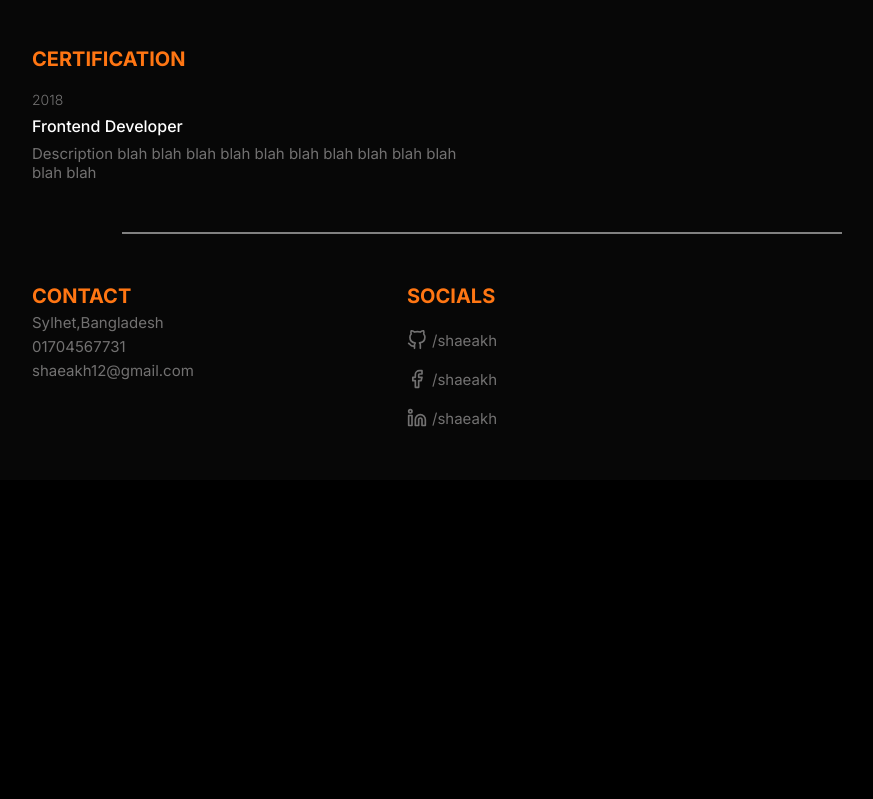
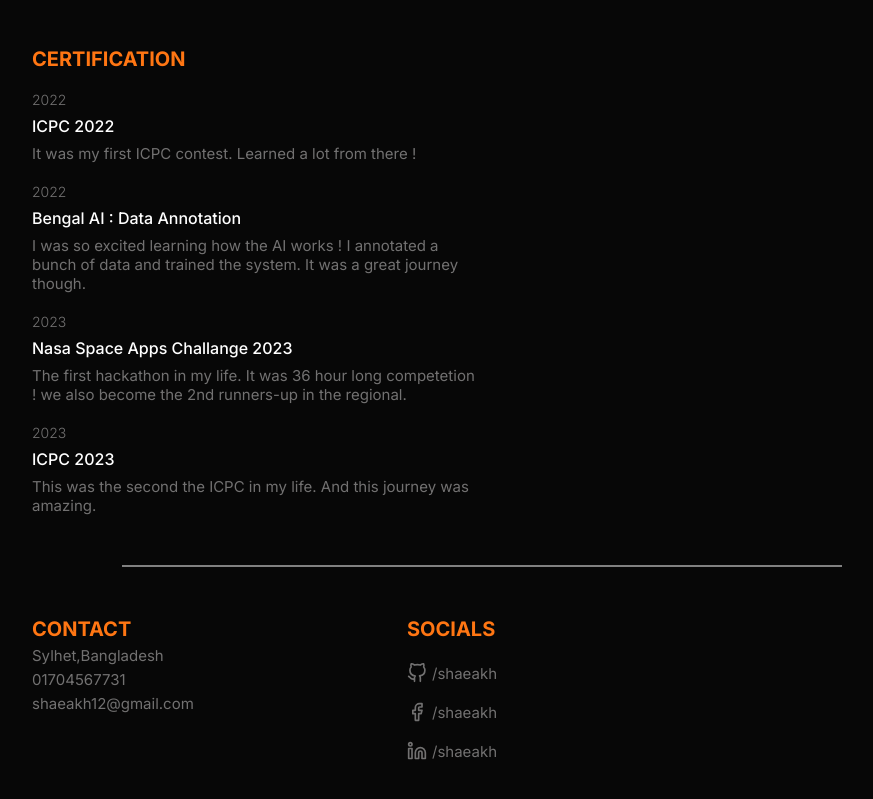
Before and after one commit to shaeakh/shaeakh.github.io, a plain HTML site: page index.html in a window 1280 px wide. Shown: the part 1057-1856 px from the top of the page, without its empty margins (158-1031 px from the left). Before the commit the page ends 1537 px from the top, so only its background shows below. Drawn offline with nearby package versions, Linux system fonts and the light colour scheme.

Commit message:
added certification

```diff
--- a/index.html
+++ b/index.html
@@ -83,16 +83,39 @@
 
             <div class="certification">
                 <h3 class="title">certification</h3>
+
                 <div class="certificationItem">
-                    <p class="preTitle">2018</p>
-                    <h4 class="itemTitle">Frontend Developer</h4>
+                    <p class="preTitle">2022</p>
+                    <h4 class="itemTitle"> <a href="https://drive.google.com/file/d/1hODLl8AP46cvWgIJwmzr2ohOohK1Frre/view?usp=drive_link" class="C_item" target="_blank">ICPC 2022</a></h4>
                     <p class="Profiledescription">
-                        Description
-                        blah blah blah blah
-                        blah blah blah blah
-                        blah blah blah blah
+                        It was my first ICPC contest. Learned a lot from there !
                     </p>
                 </div>
+
+                <div class="certificationItem">
+                    <p class="preTitle">2022</p>
+                    <h4 class="itemTitle"> <a href="https://drive.google.com/file/d/1brM5Yhm4dvWsFR9SC3Uh2uJRxNDAccEi/view?usp=drive_link" class="C_item" target="_blank">Bengal AI : Data Annotation</a></h4>
+                    <p class="Profiledescription">
+                        I was so excited learning how the AI works ! I annotated a bunch of data and trained the system. It was a great journey though.
+                    </p>
+                </div>
+
+                <div class="certificationItem">
+                    <p class="preTitle">2023</p>
+                    <h4 class="itemTitle"> <a href="https://drive.google.com/file/d/1L1eZ0b3EJqjp4bU_rgKAGx5pWYSmYQS_/view?usp=drive_link" class="C_item" target="_blank">Nasa Space Apps Challange 2023</a></h4>
+                    <p class="Profiledescription">
+                        The first hackathon in my life. It was 36 hour long competetion ! we also become the 2nd runners-up in the regional.
+                    </p>
+                </div>
+
+                <div class="certificationItem">
+                    <p class="preTitle">2023</p>
+                    <h4 class="itemTitle"> <a href="https://drive.google.com/file/d/1_4lpYHa96vvArCHkaHqQvULNy0DpVqqM/view?usp=drive_link" class="C_item" target="_blank">ICPC 2023</a></h4>
+                    <p class="Profiledescription">
+                        This was the second the ICPC in my life. And this journey was amazing.
+                    </p>
+                </div>
+
             </div>
         </div>
         <div class="group2">
--- a/style.css
+++ b/style.css
@@ -282,3 +282,14 @@
     border: none;
     border-top: 2px solid grey;
 }
+
+.C_item{
+    font-size: 1.6rem;
+    color: white;
+    font-weight: 500;
+    margin: 0.8rem 0;
+}
+
+.C_item:hover{
+    color: var(--primary-color);
+}
```
